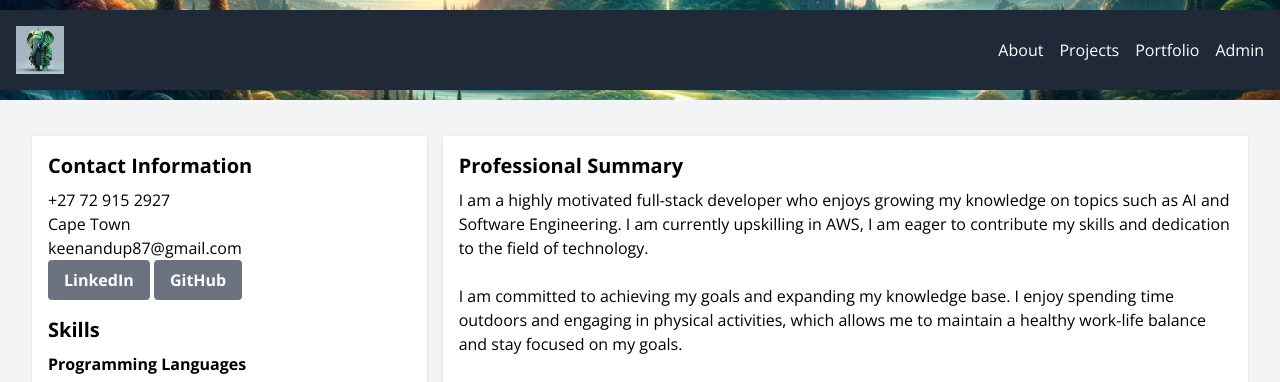
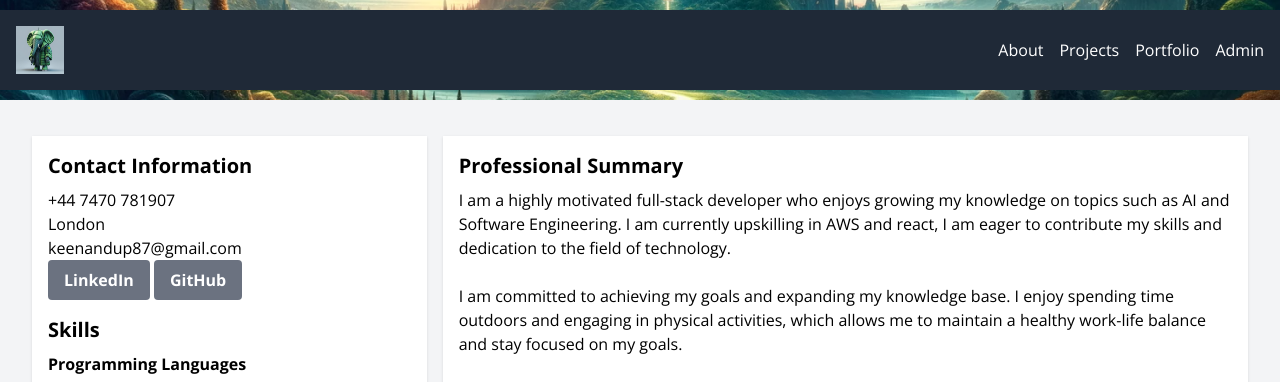
Before and after one commit to Keeks87/Portfolio_site_deploy, a Django app: page /portfolio/ in a window 1280 px wide. Shown: the top 382 px of the page. Run offline with Django 4.2, Linux system fonts and the light colour scheme; some libraries are stand-ins or nearby versions.

Commit message:
New contact details

```diff
--- a/portfolio/templates/portfolio/portfolio.html
+++ b/portfolio/templates/portfolio/portfolio.html
@@ -8,8 +8,8 @@
             <!-- Left column for contact info, skills, and education -->
             <div class="md:col-span-1 bg-white shadow p-4">
                 <h2 class="font-bold text-xl mb-2">Contact Information</h2>
-                <h6>+27 72 915 2927</h6>
-                <h6>Cape Town</h6>
+                <h6>+44 7470 781907</h6>
+                <h6>London</h6>
                 <h6>keenandup87@gmail.com</h6>
                 <button onclick="window.location.href=
                     'https:www.linkedin.com/in/keenan-du-plessis-4a5338b0/'"
@@ -87,8 +87,8 @@
                 <h2 class="font-bold text-xl mb-2">Professional Summary</h2>
                 <p>I am a highly motivated full-stack developer who enjoys
                     growing my knowledge on topics such as AI and Software
-                    Engineering. I am currently upskilling in AWS, I am
-                    eager to contribute my skills and dedication to the
+                    Engineering. I am currently upskilling in AWS and react, I
+                    am eager to contribute my skills and dedication to the
                     field of technology.
                 </p>
                 <br>
```
